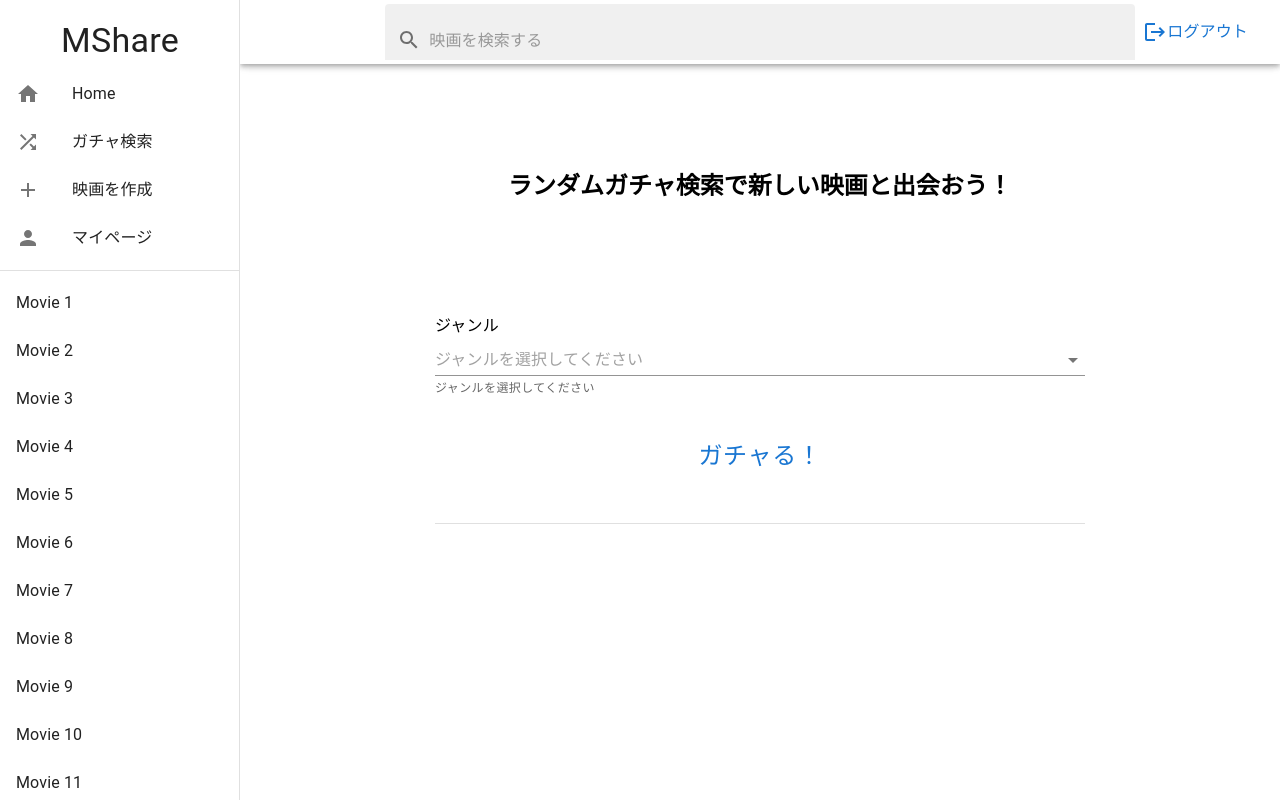
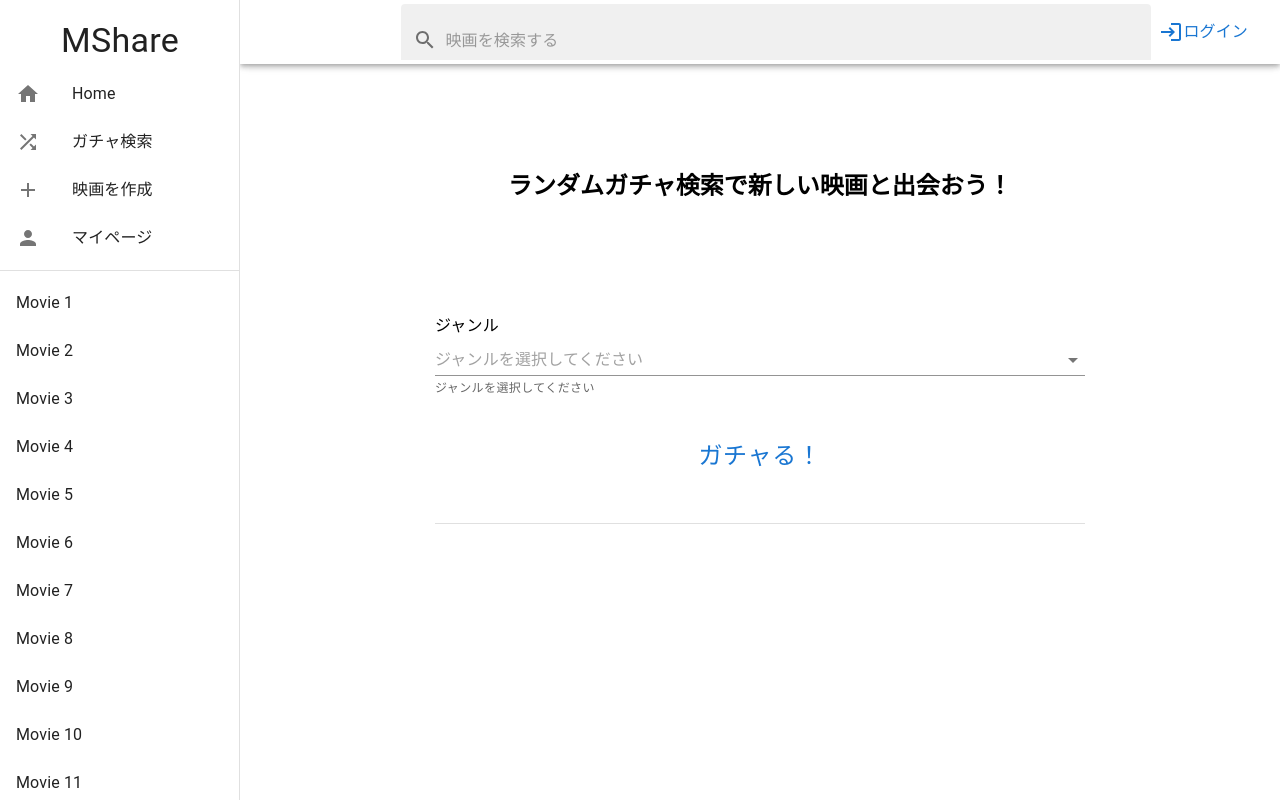
Before and after one commit to yusukey7grizi/mshare_web_app, a Next.js app: page /random in a window 1280 px wide. Built offline with nearby package versions, Linux system fonts and the light colour scheme; no server answers.

Commit message:
implemented login check

```diff
--- a/src/components/atoms/buttons/index.tsx
+++ b/src/components/atoms/buttons/index.tsx
@@ -1,6 +1,7 @@
 import { FC, MouseEventHandler } from 'react'
 import { Link, Button, Typography, IconButton } from '@mui/material'
 import LogoutIcon from '@mui/icons-material/Logout'
+import LoginIcon from '@mui/icons-material/Login'
 import { styled } from '@mui/system'
 import ButtonUnstyled, { ButtonUnstyledProps } from '@mui/base/ButtonUnstyled'
 import GoogleIcon from '@mui/icons-material/Google'
@@ -38,15 +39,20 @@ const GoogleSignInButton: FC = () => {
   )
 }
 
-type LogOutButtonProps = {
-  logOutHandler: () => void
+type LogInLogOutButtonButtonProps = {
+  onClick: () => void
+  type: 'LogOut' | 'LogIn'
 }
 
-const LogOutButton: FC<LogOutButtonProps> = ({ logOutHandler }) => {
+const LogInLogOutButton: FC<LogInLogOutButtonButtonProps> = ({
+  onClick,
+  type,
+}) => {
   return (
-    <Link component={Button} underline="none" onClick={logOutHandler}>
-      <LogoutIcon />
-      <Typography>ログアウト</Typography>
+    <Link component={Button} underline='none' onClick={onClick}>
+      {type == 'LogOut' ? <LogoutIcon /> : <LoginIcon />}
+
+      <Typography>{type == 'LogOut' ? 'ログアウト' : 'ログイン'}</Typography>
     </Link>
   )
 }
@@ -60,7 +66,7 @@ const ShowMoreButton: FC<ShowMoreButtonProps> = ({
       onClick={onClick}
       sx={{ color: '#A9A9A9' }}
       component={Button}
-      underline="none"
+      underline='none'
     >
       <Typography sx={{ fontSize: '0.5rem' }}>
         {isDetailOpened ? 'Show Less' : 'Show More'}
@@ -88,7 +94,7 @@ const CustomFormButtonRoot: FC = styled('button')`
 
 const CustomFormButton: FC<ButtonUnstyledProps> = (props) => {
   return (
-    <ButtonUnstyled type="submit" component={CustomFormButtonRoot} {...props} />
+    <ButtonUnstyled type='submit' component={CustomFormButtonRoot} {...props} />
   )
 }
 
@@ -98,14 +104,14 @@ const FormSubmitButton: FC<FormButtonProps> = ({ text }) => {
 
 const RandomButton: FC = () => {
   return (
-    <Button type="submit" sx={{ width: '20rem', fontSize: '1.5rem' }}>
+    <Button type='submit' sx={{ width: '20rem', fontSize: '1.5rem' }}>
       ガチャる！
     </Button>
   )
 }
 
 export {
-  LogOutButton,
+  LogInLogOutButton,
   FormSubmitButton,
   GoogleSignInButton,
   ShowMoreButton,
--- a/src/components/organisms/bar.tsx
+++ b/src/components/organisms/bar.tsx
@@ -1,7 +1,7 @@
 import { FC, MouseEventHandler, useState } from 'react'
 import { Drawer, Box, Divider, Toolbar, AppBar } from '@mui/material'
 import { DrawerLinkList, DrawerMovieList } from 'components/molecules'
-import { LogOutButton } from 'components/atoms/buttons'
+import { LogInLogOutButton } from 'components/atoms/buttons'
 import { SearchField } from 'components/atoms/textFields'
 import { SideBarTitle } from 'components/atoms/titles'
 import { FlexBox, SideBarBox } from 'components/atoms/layoutElement'
@@ -65,11 +65,15 @@ const TopBar: FC = () => {
     auth
       .logOut()
       .then(() => {
-        router.push('/auth/login')
+        router.push('/')
       })
       .catch((err) => {
         console.error(err)
       })
+  }
+
+  const logInHandler = () => {
+    router.push('/auth/login')
   }
 
   return (
@@ -80,7 +84,12 @@ const TopBar: FC = () => {
       <Toolbar sx={{ backgroundColor: '#ffff' }}>
         <Box component='div' sx={{ flexGrow: 1.5 }} />
         <SearchField onKeyPress={searchHandler} onChange={handleOnChange} />
-        <LogOutButton logOutHandler={logOutHandler} />
+
+        {auth.user ? (
+          <LogInLogOutButton onClick={logOutHandler} type='LogOut' />
+        ) : (
+          <LogInLogOutButton onClick={logInHandler} type='LogIn' />
+        )}
       </Toolbar>
     </AppBar>
   )
```
Also changed, not shown: src/pages/index.tsx (+1 -6 lines), src/pages/movie/post/index.tsx (+6 -1 lines), src/pages/profile/index.tsx (+6 -1 lines).
